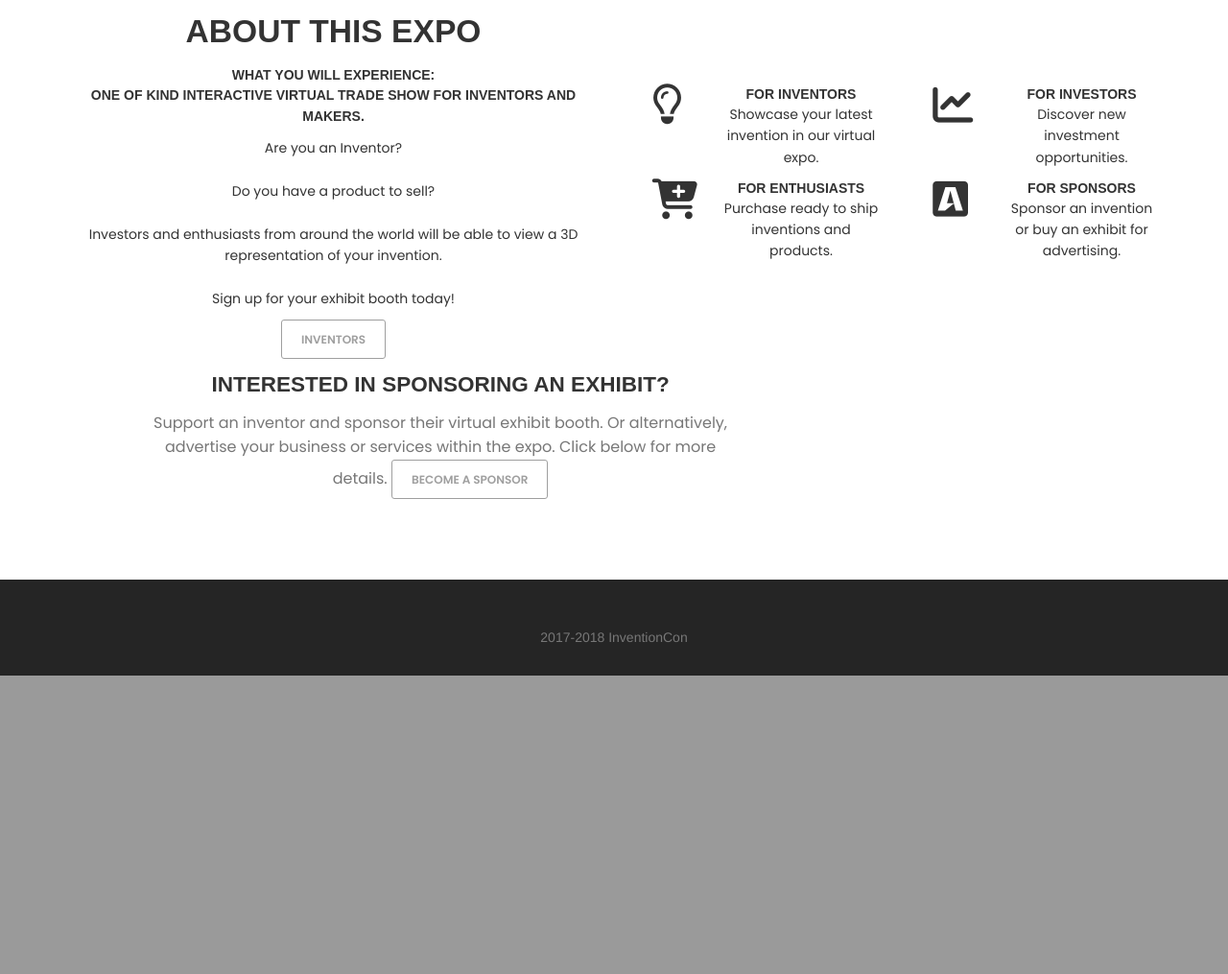
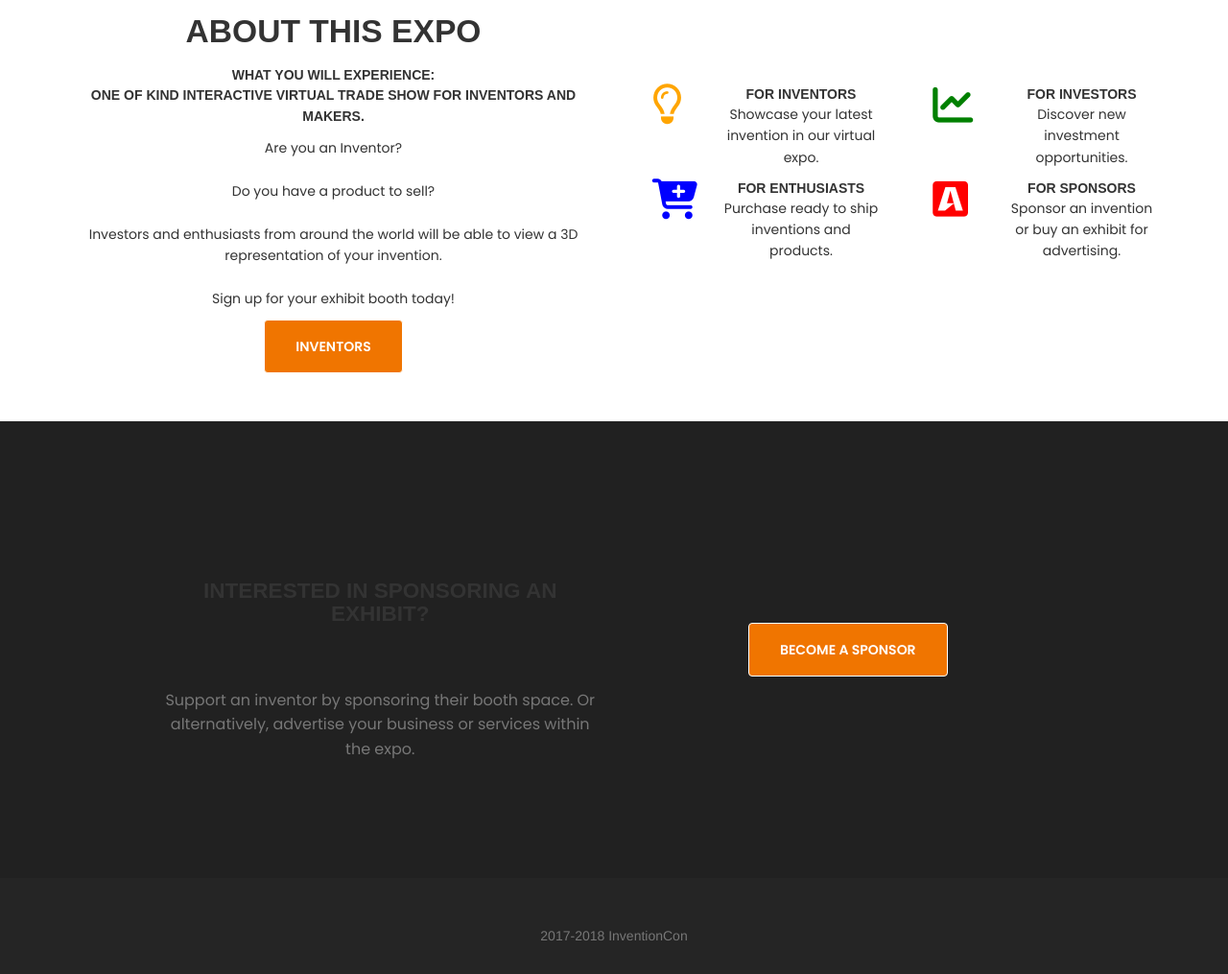
Before and after one commit to RorschachRev/djdroit, a Django app: template mydj/templates/pages/index.html in a window 1280 px wide. Shown: the part 801-1816 px from the top of the page at 96% size. Before the commit the page ends 1505 px from the top, so only its background shows below. Run offline with Django 3.2, Linux system fonts and the light colour scheme; the template is opened without the code that fills it, so the values that code supplies are empty; some libraries are stand-ins or nearby versions; some web fonts are replaced.

Commit message:
updated index page and formatting

```diff
--- a/mydj/templates/pages/index.html
+++ b/mydj/templates/pages/index.html
@@ -24,9 +24,9 @@
 
         <div class="container h-100">
             <div class="content custom-content">
-                <div class="title-area">
-                     <h1 class="title-modern h-100 font-w-700 custom-header-title hidden-x">InventionCon</h2>
-                        <h2 class="font-alt font-w-600 letter-spacing-1 mt-3 text-gray-200 text-medium text-uppercase">Your Virtual Invention Trade Show!</h3>
+                <div class="title-area" style="padding-top: 100px">
+                     <h1 class="title-modern h-100 font-w-700 custom-header-title hidden-x text-uppercase">InventionCon</h1>
+                        <h2 class="font-alt font-w-700 letter-spacing-1 mt-3 text-gray-200 text-medium text-uppercase" style="padding-top: 40px">Your Virtual Invention Trade Show!</h2><br><br><br>
                         <a href="/static/index.html" class="btn btn-white btn-fill-oj btn-lg custom-header-but">Enter</a>
 
                 <!-- <div class="separator line-separator hidden-xs">♦</div> -->
@@ -65,7 +65,7 @@
                 <!-- //.row -->
 
                 <div class="row justify-content-center">
-                    <div class="col-lg-6 col-xl-5 text-center text-lg-left">
+                    <div class="col-lg-6 col-xl-5 text-center text-lg-left" style="padding-bottom: 50px">
                         <p class="font-alt font-w-600 letter-spacing-1 text-medium text-uppercase">One of kind interactive virtual trade show for inventors and makers. <br></p>
                         <p class="text-medium">
                             Are you an Inventor?
@@ -76,15 +76,17 @@
                             <br><br>
                             Sign up for your exhibit booth today!</p>
 
-                        <a href="/signup.html" class="page-scroll btn btn-outline-black btn-small border-thick mt-2 mx-0">Inventors</a>
+                        <a href="/signup.html" class="btn btn-white btn-fill-oj btn-lg custom-header-but">Inventors</a>
                     </div>
                     <!-- //.col-lg-6 -->
 
                     <div class="col-lg-6 offset-xl-1">
+
+
                         <div class="row">
 
                             <div class="col-sm-2 mt-5 mt-lg-0 text-center text-lg-left">
-                                <i class="fa fa-lightbulb-o fa-3x text-blue"></i>
+                                <i class="fa fa-lightbulb-o fa-3x" style="color: orange"></i>
                             </div>
                             <div class="col-sm-4 mt-5 mt-lg-0 text-center text-lg-left">
                                 <span class="d-block font-alt font-w-600 letter-spacing-1 mt-3 text-medium text-uppercase">For Inventors</span>
@@ -95,10 +97,10 @@
                             </div>
                             <!-- //.col-sm-6 -->
 
-                             <div class="col-sm-2 mt-5 mt-lg-0 text-center text-lg-left">
-                                <i class="fa fa-line-chart fa-3x text-blue"></i>
+                             <div class="col-sm-2 mt-5 mt-lg-0 text-center text-lg-right">
+                                <i class="fa fa-line-chart fa-3x" style="color: green"></i>
                                 </div>
-                                <div class="col-sm-4 mt-5 mt-lg-0 text-center text-lg-left">
+                                <div class="col-sm-4 mt-5 mt-lg-0 text-center text-lg-right">
                                  <span class="d-block font-alt font-w-600 letter-spacing-1 mt-3 text-medium text-uppercase">For Investors</span>
                                 <p class="mb-0 mt-2 text-medium">
                                    Discover new investment opportunities.
@@ -107,10 +109,10 @@
                             </div>
                             <!-- //.col-sm-6 -->
 
-                            <div class="col-sm-2 mt-5 text-center text-lg-left">
-                                <i class="fa fa-cart-plus fa-3x text-blue"></i>
+                            <div class="col-sm-2 mt-5 mt-lg-0 text-center text-lg-left">
+                                <i class="fa fa-cart-plus fa-3x" style="color: blue"></i>
                             </div>
-                            <div class="col-sm-4 mt-5 text-center text-lg-left">
+                            <div class="col-sm-4 mt-5 mt-lg-0 text-center text-lg-left">
                                 <span class="d-block font-alt font-w-600 letter-spacing-1 mt-3 text-medium text-uppercase">For Enthusiasts</span>
                                 <p class="mb-0 mt-2 text-medium">
                                   Purchase ready to ship inventions and products.
@@ -120,10 +122,10 @@
                             <!-- //.col-sm-6 -->
 
 
-                            <div class="col-sm-2 mt-5 text-center text-lg-left">
-                                <i class="fa fa-buysellads fa-3x text-blue"></i>
+                            <div class="col-sm-2 mt-5 mt-lg-0 text-center text-lg-right">
+                                <i class="fa fa-buysellads fa-3x" style="color: red"></i>
                             </div>
-                            <div class="col-sm-4 mt-5 text-center text-lg-left">
+                            <div class="col-sm-4 mt-5 mt-lg-0 text-center text-lg-right">
                                 <span class="d-block font-alt font-w-600 letter-spacing-1 mt-3 text-medium text-uppercase">For Sponsors</span>
                                 <p class="mb-0 mt-2 text-medium">Sponsor an invention or buy an exhibit for advertising.</p>
                             </div>
@@ -140,25 +142,25 @@
         <!-- //Section - About End -->
 
     <!-- sponsor section -->
-    <div id="sponsor" class="each-feature">
-        <div class="container">
-            <div class="row py-5">
-                <div class="col-12 col-md-offset-1">
-                    <div class="row clearfix">
-                        <div class="col-md-7 col-sm-6 col-xs-12 float-right">
-                            <div class="info-icon">
-                                <h3 class="font-alt font-w-700 letter-spacing-2 text-uppercase text-white title-small">Interested in sponsoring an exhibit?</h3>
-                                <p class="description custom-description">
-                                    Support an inventor and sponsor their virtual exhibit booth. Or alternatively, advertise your business or services within the expo. Click below for more details.
-
-                                     <a href="/sponsor.html" class="page-scroll btn btn-blue btn-small btn-lg-large mt-5 mx-0">Become a Sponsor </a>
-                                </p>
+    <div class="section features">
+        <div class="each-feature event-sponsor">
+            <div class="container">
+                <div class="row">
+                    <div class="col-md-10 col-md-offset-1">
+                        <div class="row clearfix">
+                            <div class="col-md-6 col-sm-8 col-xs-12 float-right">
+                                <div class="info-icon" style="padding-top: 150px" >
+                                    <h3 class="font-alt font-w-700 letter-spacing-2 text-uppercase text-white">Interested in sponsoring an exhibit?</h3>
+                                    <p class="description custom-description" style="padding-top: 50px">
+                                        Support an inventor by sponsoring their booth space. Or alternatively, advertise your business or services within the expo.
+                                    </p>
+                                </div>
                             </div>
-                        </div>
-                        <div class="col-md-5 col-sm-6 col-xs-12 float-left">
-                            <div class="info-icon">
-                                <div class="icon text-danger">
-                                    <img src="/static/images/icons/artist-payout.png"/>
+                            <div class="col-md-6 col-sm-8 col-xs-12 float-right" >
+                                <div class="info-icon" style="padding-top: 200px" >
+                                    <div class="icon text-danger" style="padding-bottom: 200px" >
+                                        <a href="/signup.html" class="btn btn-white btn-fill-oj btn-lg custom-header-but">Become A Sponsor</a>
+                                    </div>
                                 </div>
                             </div>
                         </div>
@@ -168,23 +170,6 @@
         </div>
     </div>
 
-        <!-- Promo Start -->
-       <!--  <div id="promo" class="bg-img-cover bg-overlay-black-7">
-            <div class="container">
-                <div class="row py-5">
-                    <div class="col-12 py-5 text-center">
-                        <span class="font-alt font-w-700 letter-spacing-2 text-uppercase text-white title-small">Interested in sponsoring an Invention exhibit?</span>
-                        <span class="d-block font-alt font-w-600 letter-spacing-1 mt-3 text-gray-300 text-small text-uppercase">We are always looking to be at the forefront of the industry with the <span class="text-orange">highest quality</span> content.</span>
-                        <a href="#contact" class="page-scroll btn btn-blue btn-small btn-lg-large mt-5 mx-0">Submit a Sponsor request</a>
-                    </div> -->
-                    <!-- //.col-12 -->
-                <!-- </div> -->
-                <!-- //.row -->
-            <!-- </div> -->
-            <!-- //.container -->
-        <!-- </div> -->
-        <!-- //Promo End -->
-
 
 
 {% endblock %}
```
Also changed, not shown: mydj/static/css/index.css (+5 -4 lines), mydj/static/img/background-images/blackboard.jpg (added).
